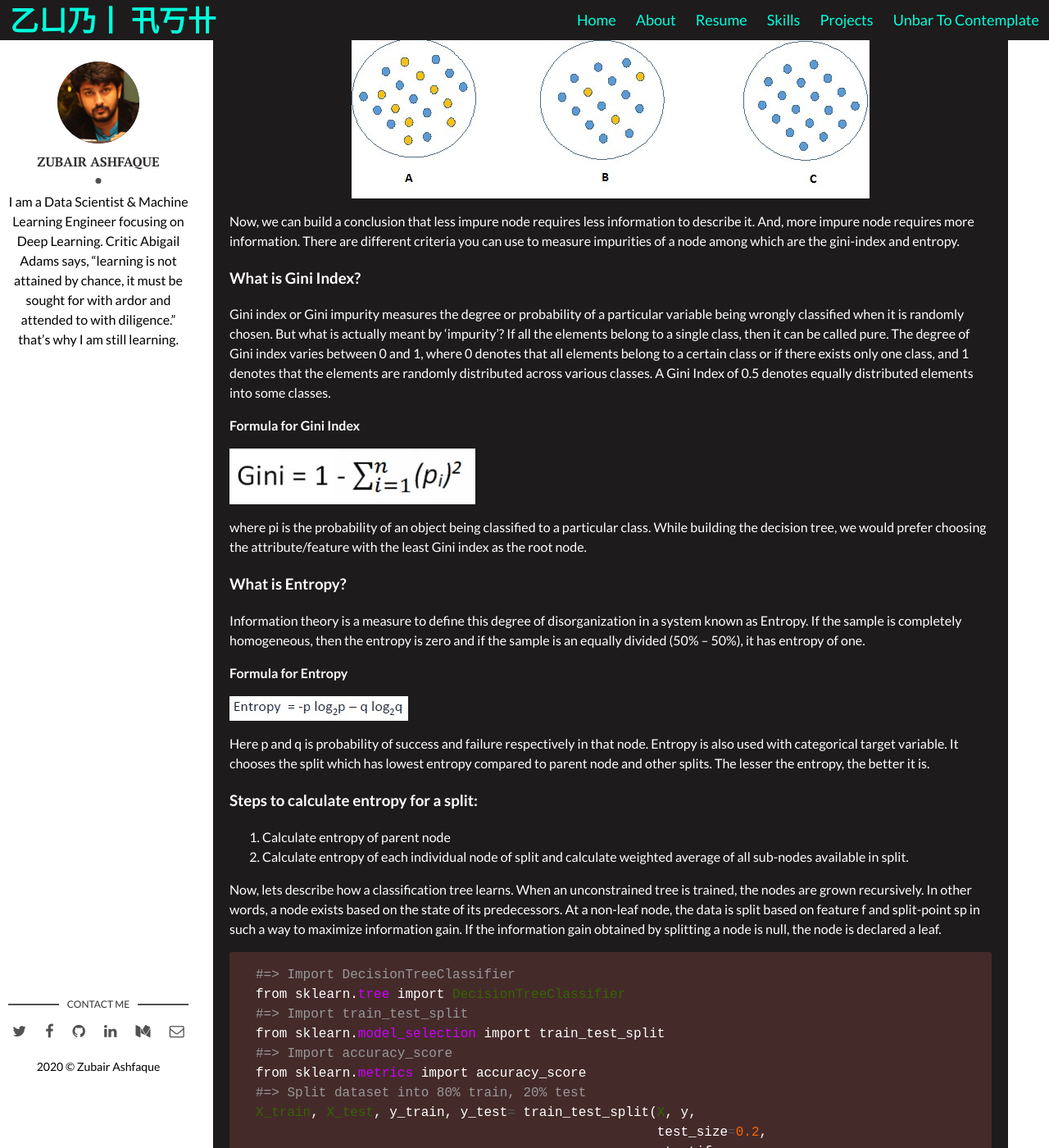
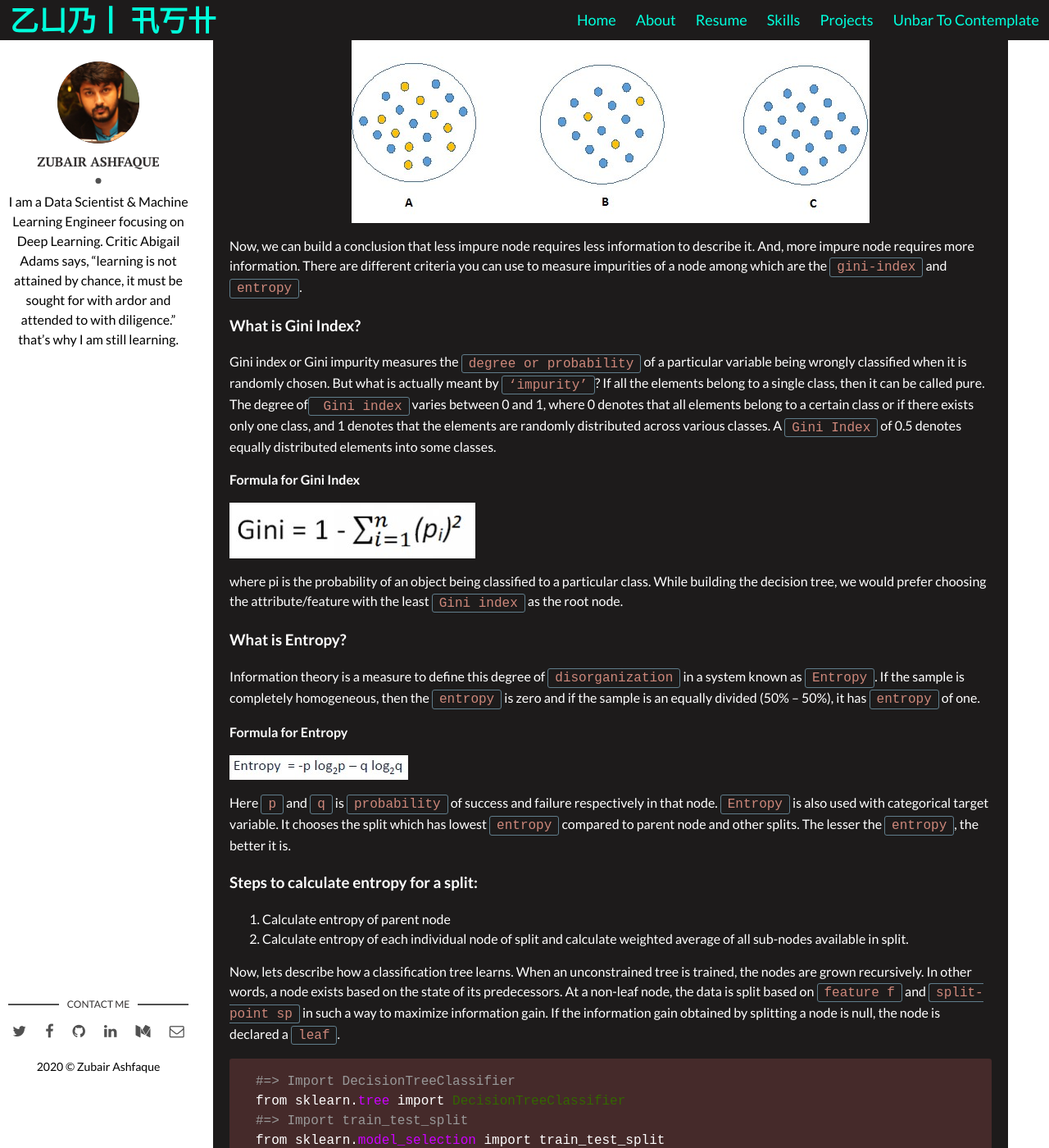
Before and after one commit to zubairashfaque/my-site, a Jekyll site: the page built from _posts/2020-01-16-Tree-Based-Modeling-from-Scratch-(Python).markdown, in a window 1280 px wide and 1400 px high, scrolled down 3545 px. Shown: the whole window at 82% size. Built offline with Jekyll 4.4.1, drawn with Linux system fonts in a browser that asks for light colours; comment, search, counter and statistics services are not loaded; some of the changed text lies outside the part shown.

Commit message:
Update 2020-01-16-Tree-Based-Modeling-from-Scratch-(Python).markdown

```diff
--- a/_posts/2020-01-16-Tree-Based-Modeling-from-Scratch-(Python).markdown
+++ b/_posts/2020-01-16-Tree-Based-Modeling-from-Scratch-(Python).markdown
@@ -28,8 +28,8 @@ There are three kinds of nodes.
 * Internal node
 * Leaf
 
-The root is parent node or starting of a flowchart, a question-giving rise to two children nodes. An internal node having one parent node, question-giving rise to two children nodes. Leaf having one parent node with no children node and involving no questions; it is where prediction is made.
-A decision tree is a tree in which each internal node is labeled with an input feature. The branch coming from a node labeled with an input feature are labeled with each of the possible values of the output feature or in other words the branch leads to a secondary decision node on a different input feature. Each leaf of the tree is labeled with a class or a probability distribution over the classes, telling that the data set has been classified by the tree either into a specific class, or into a particular probability distribution.
+The `root` is parent node or starting of a flowchart, a question-giving rise to two children nodes. An internal node having one parent node, question-giving rise to two children nodes. Leaf having one parent node with no children node and involving no questions; it is where prediction is made.
+A decision tree is a tree in which each internal node is labeled with an input `feature`. The branch coming from a node labeled with an input feature are labeled with each of the possible values of the output feature or in other words the branch leads to a `secondary decision` node on a different input feature. Each leaf of the tree is labeled with a `class` or a `probability distribution` over the classes, telling that the data set has been classified by the tree either into a specific class, or into a particular probability distribution.
 
 {: .center}
 ![I and My friends]({{site.baseurl}}/assets/img/tree-1.jpg)
@@ -37,15 +37,15 @@ A decision tree is a tree in which each internal node is labeled with an input f
 {: .center}
 Figure: [Breast Cancer Wisconsin (Diagnostic) Data Set](https://www.kaggle.com/uciml/breast-cancer-wisconsin-data)
 
-In above tree diagram, consider the case where an instance move back and forth the tree to reach the leaf in left. In this leaf, there are 257 instances classified as benign and 7 instances classified as malignant. As a result, the tree's prediction for this instance would be benign.
+In above tree `diagram`, consider the case where an instance move back and forth the tree to reach the leaf in left. In this leaf, there are 257 instances classified as benign and 7 instances classified as `malignant`. As a result, the tree's prediction for this instance would be `benign`.
 
 #### Types of Decision Trees
 
 Types of decision trees are based on the type of target variable we have. It can be of two types:
-1.  **Classification Decision Tree**: A decision tree, which has categorical target variable then it called as classification decision tree also called variable decision tree.
-2.	**Regression Decision Tree**: A decision tree, which has continuous target variable then it is called as regression decision tree also continuous variable decision Tree.
+1.  **Classification Decision Tree**: A decision tree, which has categorical target variable then it called as `classification decision` tree also called variable decision tree.
+2.	**Regression Decision Tree**: A decision tree, which has continuous target variable then it is called as `regression decision` tree also continuous variable decision Tree.
 
-In order to understand how a classification tree produces purest leafs we have to understand definition of information gain.
+In order to understand how a classification tree produces purest leafs we have to understand definition of `information gain`.
 
 ### Information Gain
 
@@ -54,45 +54,45 @@ The nodes of a classification tree are grown recursively; in other words, the re
 {: .center}
 ![tree]({{site.baseurl}}/assets/img/tree-2.jpg)
 
-To produce the purist leaves possible, at each node, a tree asks the question involving one feature f and split-point sp. Now, million dollar question is that how does it know which feature and which spit-point to pick? It does so by maximizing information gain. The tree considers that every node contains information and aims at maximizing the information gain obtained after each split. Consider the case where a Node with N samples is split into a left-node with Nleft samples and a right-node with Nright samples.
+To produce the purist leaves possible, at each node, a tree asks the question involving one `feature f` and `split-point sp`. Now, million dollar question is that how does it know which feature and which spit-point to pick? It does so by maximizing information gain. The tree considers that every node contains information and aims at maximizing the information gain obtained after each split. Consider the case where a Node with N samples is split into a left-node with Nleft samples and a right-node with Nright samples.
 
-The information gain for such split is given by the formula shows below.
+The `information gain` for such split is given by the formula shows below.
 
 ![information gain]({{site.baseurl}}/assets/img/tree-3.jpg)
 
-A question that you may have in your mind here is: What is impurity and what is criterion is used to measure the impurity of a node? Look at the image below and think which node can be described easily. I am sure, your answer is C because it requires less information as all values are similar. On the other hand, B requires more information to describe it and A requires the maximum information. In other words, we can say that C is a Pure node, B is less Impure and A is more impure.
+A `question` that you may have in your mind here is: What is impurity and what is `criterion` is used to measure the impurity of a node? Look at the `image` below and think which node can be described easily. I am sure, your answer is C because it requires less information as all values are similar. On the other hand, B requires more information to describe it and A requires the maximum information. In other words, we can say that C is a Pure node, B is less Impure and A is more impure.
 
 {: .center}
 ![tree]({{site.baseurl}}/assets/img/tree-4.jpg)
 
-Now, we can build a conclusion that less impure node requires less information to describe it. And, more impure node requires more information. There are different criteria you can use to measure impurities of a node among which are the gini-index and entropy.
+Now, we can build a conclusion that less impure node requires less information to describe it. And, more impure node requires more information. There are different criteria you can use to measure impurities of a node among which are the `gini-index` and `entropy`.
 
 ### What is Gini Index?
 
-Gini index or Gini impurity measures the degree or probability of a particular variable being wrongly classified when it is randomly chosen. But what is actually meant by ‘impurity’? If all the elements belong to a single class, then it can be called pure. The degree of Gini index varies between 0 and 1, where 0 denotes that all elements belong to a certain class or if there exists only one class, and 1 denotes that the elements are randomly distributed across various classes. A Gini Index of 0.5 denotes equally distributed elements into some classes.
+Gini index or Gini impurity measures the `degree or probability` of a particular variable being wrongly classified when it is randomly chosen. But what is actually meant by `‘impurity’`? If all the elements belong to a single class, then it can be called pure. The degree of` Gini index` varies between 0 and 1, where 0 denotes that all elements belong to a certain class or if there exists only one class, and 1 denotes that the elements are randomly distributed across various classes. A `Gini Index` of 0.5 denotes equally distributed elements into some classes.
 
 **Formula for Gini Index**
 
 ![information gain]({{site.baseurl}}/assets/img/tree-5.jpg)
 
-where pi  is the probability of an object being classified to a particular class. While building the decision tree, we would prefer choosing the attribute/feature with the least Gini index as the root node.
+where pi  is the probability of an object being classified to a particular class. While building the decision tree, we would prefer choosing the attribute/feature with the least `Gini index` as the root node.
 
 ### What is Entropy?
 
-Information theory is a measure to define this degree of disorganization in a system known as Entropy. If the sample is completely homogeneous, then the entropy is zero and if the sample is an equally divided (50% – 50%), it has entropy of one.
+Information theory is a measure to define this degree of `disorganization` in a system known as `Entropy`. If the sample is completely homogeneous, then the `entropy` is zero and if the sample is an equally divided (50% – 50%), it has `entropy` of one.
 
 **Formula for Entropy**
 
 ![information gain]({{site.baseurl}}/assets/img/tree-6.jpg)
 
-Here p and q is probability of success and failure respectively in that node. Entropy is also used with categorical target variable. It chooses the split which has lowest entropy compared to parent node and other splits. The lesser the entropy, the better it is.
+Here `p` and `q` is `probability` of success and failure respectively in that node. `Entropy` is also used with categorical target variable. It chooses the split which has lowest `entropy` compared to parent node and other splits. The lesser the `entropy`, the better it is.
 
 ### Steps to calculate entropy for a split:
 
   1.	Calculate entropy of parent node
   2.	Calculate entropy of each individual node of split and calculate weighted average of all sub-nodes available in split.
 
-Now, lets describe how a classification tree learns. When an unconstrained tree is trained, the nodes are grown recursively. In other words, a node exists based on the state of its predecessors. At a non-leaf node, the data is split based on feature f and split-point sp in such a way to maximize information gain. If the information gain obtained by splitting a node is null, the node is declared a leaf.
+Now, lets describe how a classification tree learns. When an unconstrained tree is trained, the nodes are grown recursively. In other words, a node exists based on the state of its predecessors. At a non-leaf node, the data is split based on `feature f` and `split-point sp` in such a way to maximize information gain. If the information gain obtained by splitting a node is null, the node is declared a `leaf`.
 
 
 {% highlight ruby %}
```
Also changed, not shown: other parts of _posts/2020-01-16-Tree-Based-Modeling-from-Scratch-(Python).markdown (+1 -0 lines).
